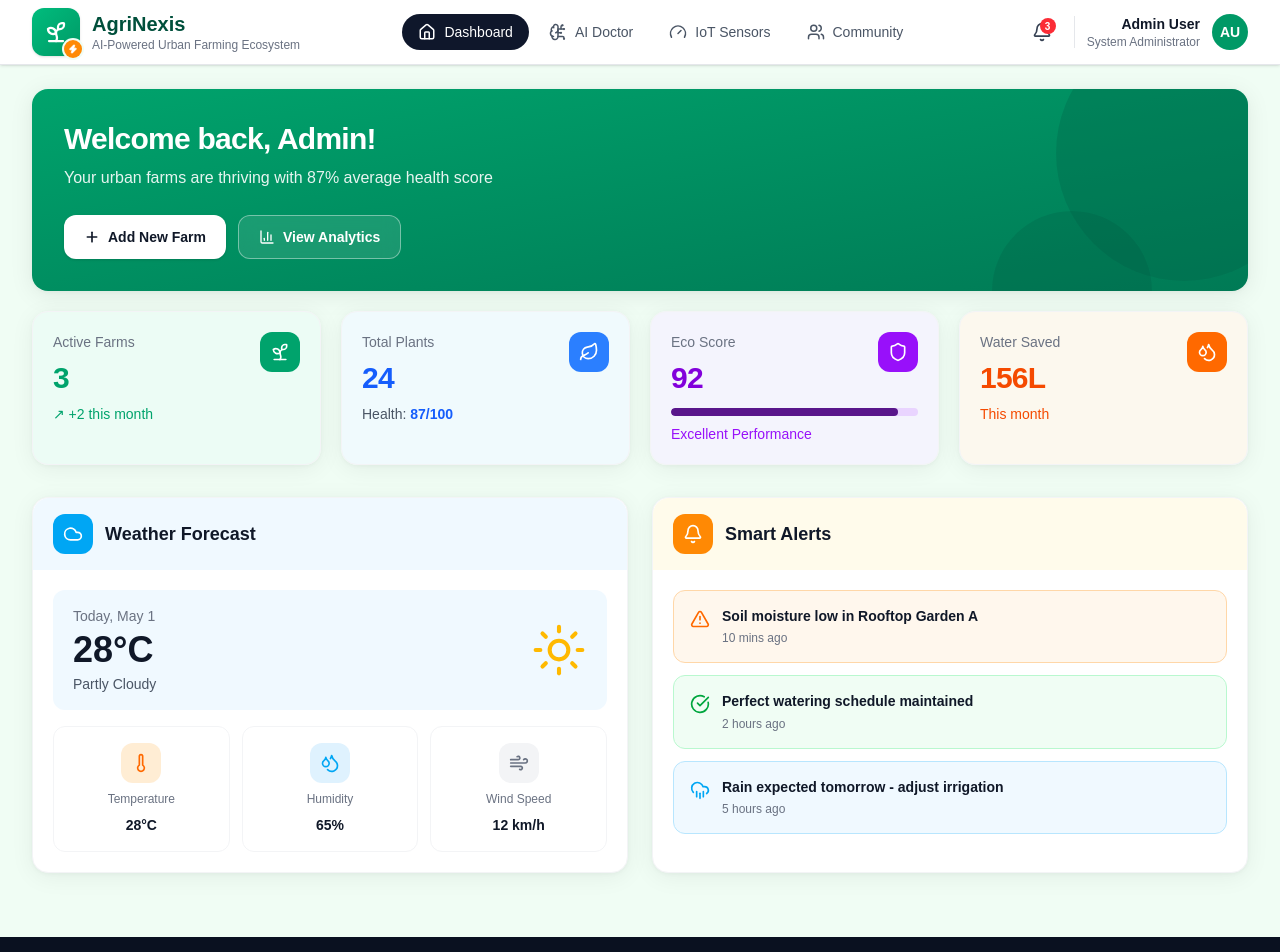
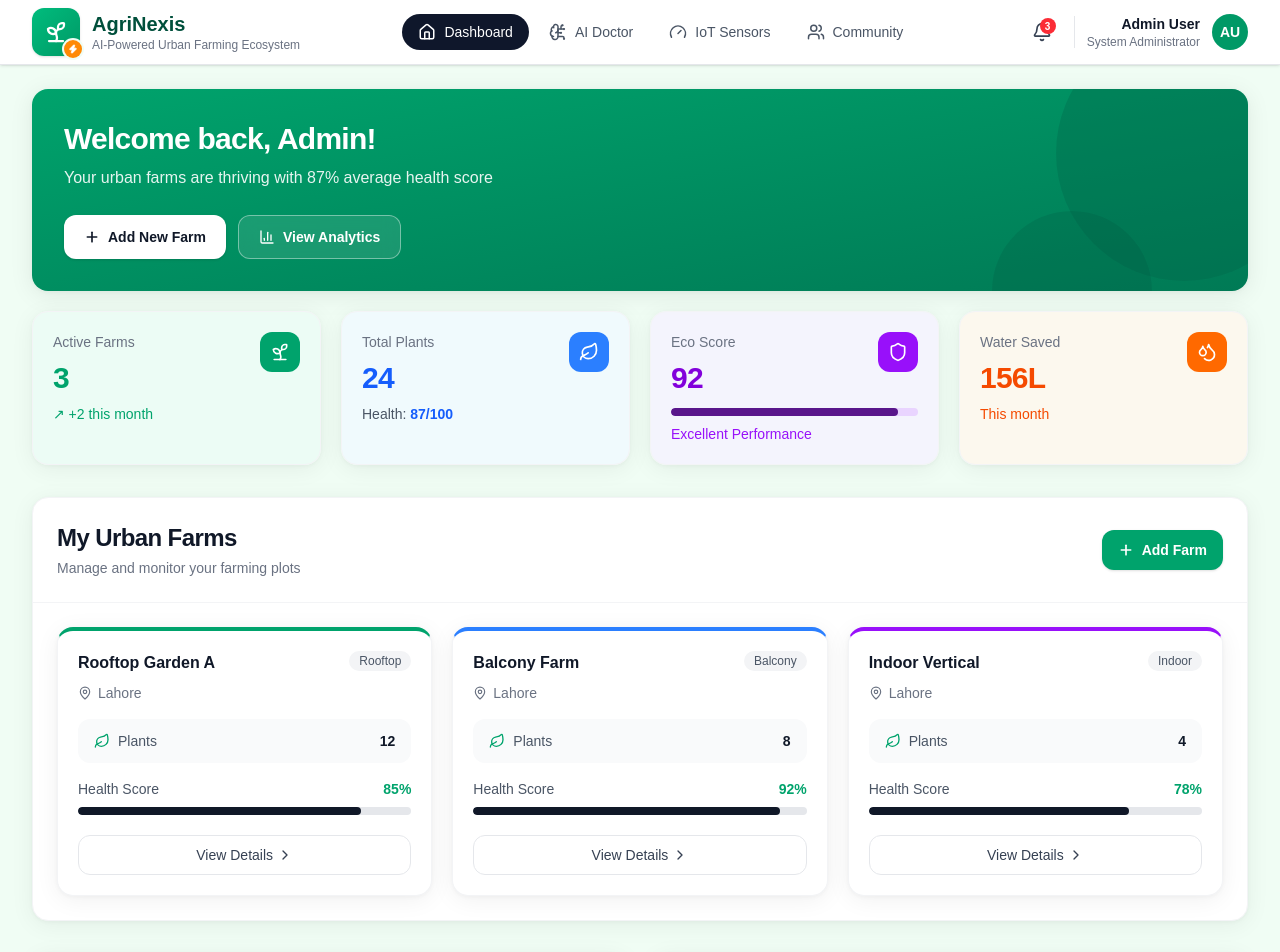
Before and after one commit to afzazulfiqar76/AgriNexis, a React (Vite) app in the folder client/: page / in a window 1280 px wide. Shown: the top 952 px of the page. Built offline with nearby package versions, Linux system fonts and the light colour scheme.

Commit message:
Add UrbanFarmsSection to HomePage for enhanced content display.

```diff
--- /dev/null
+++ b/client/src/components/home/FarmCard.jsx
@@ -0,0 +1,70 @@
+import { ChevronRight, Leaf, MapPin } from 'lucide-react'
+import { cn } from '@/utils/cn'
+
+export function FarmCard({
+  name,
+  type,
+  location,
+  plantCount,
+  healthScore,
+  accentClassName,
+}) {
+  return (
+    <article
+      className={cn(
+        'overflow-hidden rounded-2xl border border-gray-100 border-t-4 bg-white shadow-[0_4px_24px_rgba(0,0,0,0.06),0_1px_4px_rgba(0,0,0,0.04)]',
+        accentClassName,
+      )}
+    >
+      <div className="p-5">
+        <div className="flex items-start justify-between gap-3">
+          <h3 className="text-base font-bold text-gray-900">{name}</h3>
+          <span className="shrink-0 rounded-full bg-gray-100 px-2.5 py-0.5 text-xs font-medium text-gray-600">
+            {type}
+          </span>
+        </div>
+
+        <p className="mt-2 flex items-center gap-1.5 text-sm text-gray-500">
+          <MapPin className="size-3.5 shrink-0" strokeWidth={2} aria-hidden="true" />
+          {location}
+        </p>
+
+        <div className="mt-4 flex items-center justify-between rounded-xl bg-gray-50 px-4 py-3">
+          <div className="flex items-center gap-2 text-sm text-gray-600">
+            <Leaf className="size-4 text-primary" strokeWidth={2} aria-hidden="true" />
+            Plants
+          </div>
+          <span className="text-sm font-bold text-gray-900">{plantCount}</span>
+        </div>
+
+        <div className="mt-4">
+          <div className="flex items-center justify-between text-sm">
+            <span className="text-gray-600">Health Score</span>
+            <span className="font-semibold text-primary">{healthScore}%</span>
+          </div>
+          <div
+            className="mt-2 h-2 overflow-hidden rounded-full bg-gray-200"
+            role="progressbar"
+            aria-valuenow={healthScore}
+            aria-valuemin={0}
+            aria-valuemax={100}
+            aria-label={`${name} health score`}
+          >
+            <div
+              className="h-full rounded-full bg-gray-900 transition-all"
+              style={{ width: `${healthScore}%` }}
+            />
+          </div>
+        </div>
+
+        <button
+          type="button"
+          className="mt-5 inline-flex h-10 w-full items-center justify-center gap-1 rounded-xl border border-gray-200 bg-white text-sm font-medium text-gray-700 transition-colors hover:bg-gray-50 focus:outline-none focus-visible:ring-2 focus-visible:ring-primary/30"
+        >
+          View Details
+          <ChevronRight className="size-4" strokeWidth={2} aria-hidden="true" />
+        </button>
+      </div>
+    </article>
+  )
+}
--- /dev/null
+++ b/client/src/components/home/UrbanFarmsSection.jsx
@@ -0,0 +1,49 @@
+import { Plus } from 'lucide-react'
+import { FarmCard } from '@/components/home/FarmCard'
+import { URBAN_FARMS } from '@/constants/urbanFarms'
+
+export function UrbanFarmsSection() {
+  return (
+    <section
+      aria-labelledby="urban-farms-heading"
+      className="mx-auto max-w-7xl px-4 pb-8 sm:px-6 lg:px-8"
+    >
+      <article className="overflow-hidden rounded-2xl border border-gray-100 bg-white shadow-[0_4px_24px_rgba(0,0,0,0.06),0_1px_4px_rgba(0,0,0,0.04)]">
+        <header className="flex flex-col gap-4 border-b border-gray-100 p-6 sm:flex-row sm:items-start sm:justify-between">
+          <div>
+            <h2
+              id="urban-farms-heading"
+              className="text-xl font-bold tracking-tight text-gray-900 sm:text-2xl"
+            >
+              My Urban Farms
+            </h2>
+            <p className="mt-1 text-sm text-gray-500">
+              Manage and monitor your farming plots
+            </p>
+          </div>
+          <button
+            type="button"
+            className="inline-flex h-10 shrink-0 items-center justify-center gap-2 self-start rounded-xl bg-primary px-4 text-sm font-semibold text-white shadow-sm transition-colors hover:bg-primary/90 focus:outline-none focus-visible:ring-2 focus-visible:ring-primary/30 sm:self-center"
+          >
+            <Plus className="size-4" strokeWidth={2.5} aria-hidden="true" />
+            Add Farm
+          </button>
+        </header>
+
+        <div className="grid grid-cols-1 gap-5 p-6 md:grid-cols-2 xl:grid-cols-3">
+          {URBAN_FARMS.map((farm) => (
+            <FarmCard
+              key={farm.id}
+              name={farm.name}
+              type={farm.type}
+              location={farm.location}
+              plantCount={farm.plantCount}
+              healthScore={farm.healthScore}
+              accentClassName={farm.accentClassName}
+            />
+          ))}
+        </div>
+      </article>
+    </section>
+  )
+}
--- /dev/null
+++ b/client/src/constants/urbanFarms.js
@@ -0,0 +1,29 @@
+export const URBAN_FARMS = [
+  {
+    id: 'rooftop-garden-a',
+    name: 'Rooftop Garden A',
+    type: 'Rooftop',
+    location: 'Lahore',
+    plantCount: 12,
+    healthScore: 85,
+    accentClassName: 'border-t-primary',
+  },
+  {
+    id: 'balcony-farm',
+    name: 'Balcony Farm',
+    type: 'Balcony',
+    location: 'Lahore',
+    plantCount: 8,
+    healthScore: 92,
+    accentClassName: 'border-t-blue-500',
+  },
+  {
+    id: 'indoor-vertical',
+    name: 'Indoor Vertical',
+    type: 'Indoor',
+    location: 'Lahore',
+    plantCount: 4,
+    healthScore: 78,
+    accentClassName: 'border-t-purple-600',
+  },
+]
--- a/client/src/pages/public/HomePage.jsx
+++ b/client/src/pages/public/HomePage.jsx
@@ -1,10 +1,12 @@
 import { DashboardHeroSection } from '@/components/home/DashboardHeroSection'
 import { HomeInsightsSection } from '@/components/home/HomeInsightsSection'
+import { UrbanFarmsSection } from '@/components/home/UrbanFarmsSection'
 
 export function HomePage() {
   return (
     <div className="bg-base-200">
       <DashboardHeroSection />
+      <UrbanFarmsSection />
       <HomeInsightsSection />
     </div>
   )
```
